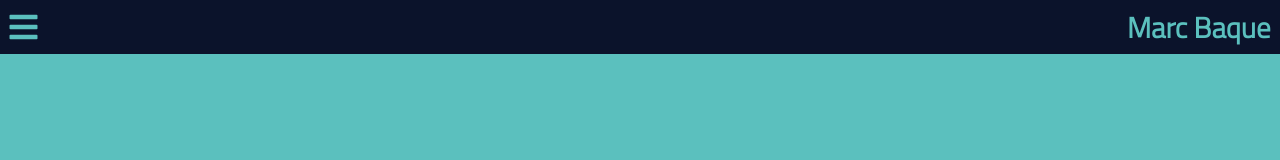
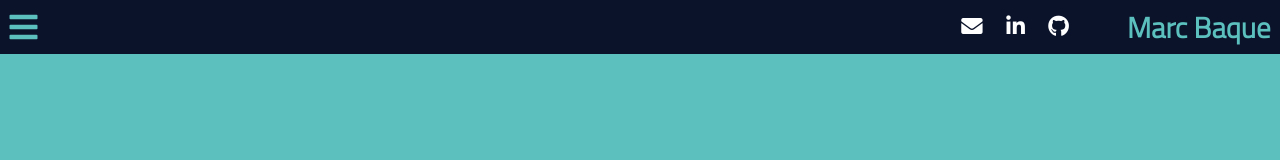
Before and after one commit to Schoude/homepage, a plain HTML site: page index.html in a window 1280 px wide. Shown: the top 160 px of the page. Drawn offline with nearby package versions, Linux system fonts and the light colour scheme.

Commit message:
add contact to /index

```diff
--- a/index.html
+++ b/index.html
@@ -21,7 +21,32 @@
 	<body>
 		<header>
 			<i class="fas fa-bars fa-2x menu" onclick="openSlideMenu()"></i>
-			<a class="logo" href="./index.html">Marc Baque</a>
+			<div class="header-right">
+				<div class="kontakt-icons">
+					<a href="mailto:marcbaque1311@gmail.com"
+						><i
+							class="fas fa-envelope fa-lg kicon"
+							style="color: #fff;"
+						></i
+					></a>
+					<a
+						href="https://www.linkedin.com/in/marc-baque-633902128/"
+						target="_blank"
+						><i
+							class="fab fa-linkedin-in fa-lg kicon"
+							style="color: #fff"
+						></i
+					></a>
+
+					<a href="https://github.com/Schoude" target="_blank">
+						<i
+							class="fab fa-github fa-lg kicon"
+							style="color: #fff"
+						></i>
+					</a>
+				</div>
+				<a class="logo" href="./index.html">Marc Baque</a>
+			</div>
 		</header>
 
 		<!-- Responsive Menu -->
--- a/style.css
+++ b/style.css
@@ -21,9 +21,22 @@ header {
 	align-items: center;
 }
 
+.header-right {
+	display: flex;
+	align-items: center;
+}
+
 .menu {
 	cursor: pointer;
 	color: #5bc0be;
+}
+
+.kontakt-icons {
+	margin-right: 3em;
+}
+
+.kontakt-icons a {
+	margin: 0 10px;
 }
 
 .logo {
```
